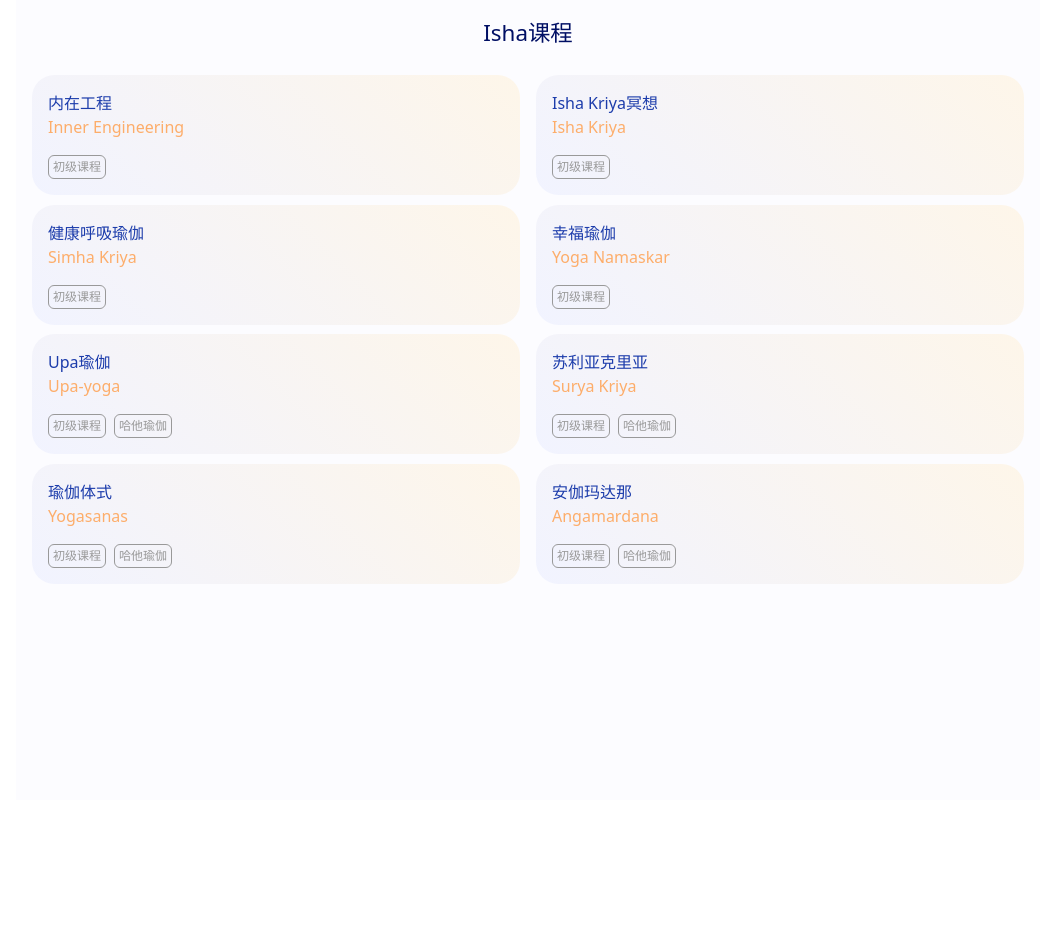
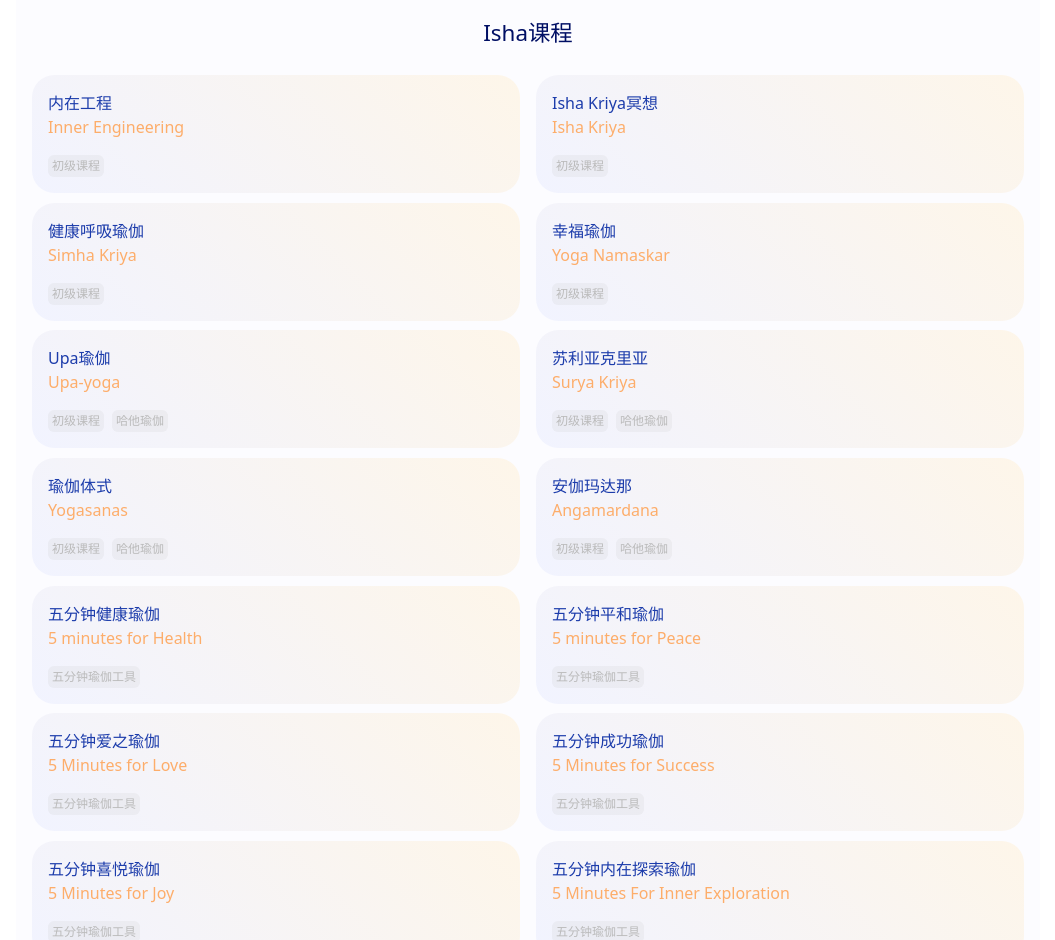
Before and after one commit to allinisha/homonovus-nextjs, a Next.js app: page /isha/course in a window 1280 px wide. Shown: the top 940 px of the page, without its empty margins (112-1167 px from the left). Before the commit the page ends 800 px from the top, so only its background shows below. Built offline with nearby package versions, Linux system fonts and the light colour scheme.

Commit message:
feat: 新增isha模块

```diff
--- a/src/pages/isha/course/detail.js
+++ b/src/pages/isha/course/detail.js
@@ -18,12 +18,51 @@
         "实现内心的平静喜悦和满足",
       ],
     },
+    "5-minutes-for-health": {
+      name: "五分钟健康瑜伽",
+      englishName: "5 minutes for Health",
+      introduce: `<p>在这个充斥着快节奏生活方式，案头工作和环境污染的世界中，健康似乎遥不可及。在这个视频中，萨古鲁将从瑜伽的独特视角来看待健康。只需留意一些简单的基本要素，你便能保证自己的健康。</p><div class="flex justify-center mt-[1rem]"><iframe src="//player.bilibili.com/player.html?aid=248414511&bvid=BV16v411V7Jw&cid=348173088&p=1"  width="400" height=200 allowfullscreen="true"></iframe></div>`,
+      courseVideo: `<iframe src="//player.bilibili.com/player.html?aid=760879782&bvid=BV1664y1k7HT&cid=348226730&p=1"  width="400" height=200 allowfullscreen="true" allowfullscreen="true"> </iframe>`,
+    },
+    "5-minutes-for-peace": {
+      name: "五分钟平和瑜伽",
+      englishName: "5 Minutes For Peace",
+      introduce: `<p>你在寻求平静么？是时候停止追寻，开始掌控了！这里有个能在你之内创造平静的化学物质的方法。从每天花上几分钟开始，逐渐摆脱你的束缚，你会看到，平静，就在此时，此地。</p><div class="flex justify-center mt-[1rem]"><iframe src="//player.bilibili.com/player.html?aid=375894308&bvid=BV1Eo4y1278V&cid=349739156&p=1"  width="400" height=200 allowfullscreen="true"></iframe></div>`,
+      courseVideo: `<iframe src="//player.bilibili.com/player.html?aid=503496584&bvid=BV14g411G7qA&cid=349742495&p=1"  width="400" height=200 allowfullscreen="true" allowfullscreen="true"></iframe>`,
+    },
+    "5-minutes-for-love": {
+      name: "五分钟爱之瑜伽",
+      englishName: "5 Minutes for Love",
+      introduce: `<p>在每一段关系中，你都体验过片刻的真爱，但那些时刻是否来了又走？如果你能够永远保持爱的品质，那又将会怎样？萨古鲁解读了爱的本质，并揭示如何能通过每天仅五分钟的练习，让爱成为你生命的常态。</p><div class="flex justify-center mt-[1rem]"><iframe src="//player.bilibili.com/player.html?aid=756280713&bvid=BV17r4y1M7Gp&cid=285221473&p=1" width="400" height=200 allowfullscreen="true"></iframe></div>`,
+      courseVideo: `<iframe src="//player.bilibili.com/player.html?aid=971322066&bvid=BV1yp4y1W7oU&cid=285224634&p=1"  width="400" height=200 allowfullscreen="true" allowfullscreen="true"></iframe>`,
+    },
+
+    "5-minutes-for-joy": {
+      name: "五分钟喜悦瑜伽",
+      englishName: "5 Minutes for Joy",
+      introduce: `<p>你能说你时时刻刻都充满着喜悦么？你或许觉得那些说可以的人，不是怪胎就是在骗人，对么？不是的。有种方法能让喜悦时刻伴随你。有时候你所需要做的只是退后一步，换个视角。详情请看视频！</p><div class="flex justify-center mt-[1rem]"><iframe src="//player.bilibili.com/player.html?aid=846231816&bvid=BV1K54y1H7YX&cid=355519891&p=1"  width="400" height=200 allowfullscreen="true"></iframe></div>`,
+      courseVideo: `<iframe src="//player.bilibili.com/player.html?aid=204054806&bvid=BV18h411C7WJ&cid=292742493&p=1"  width="400" height=200 allowfullscreen="true" allowfullscreen="true"></iframe>`,
+    },
+    "5-minutes-for-success": {
+      name: "五分钟成功瑜伽",
+      englishName: "5 Minutes for Success",
+      introduce: `<p>你在生活中有多成功最终取决于你能多有效地使用你的头脑和身体。萨古鲁在这里指出了一些你应该在身心层面培养的基本品质。他提供了一项五分钟的每日练习，可使头脑日益清晰。试试看吧！</p><div class="flex justify-center mt-[1rem]"><iframe src="//player.bilibili.com/player.html?aid=546141687&bvid=BV1Kq4y1L7q9&cid=354575003&p=1"  width="400" height=200 allowfullscreen="true"></iframe></div>`,
+      courseVideo: `<iframe src="//player.bilibili.com/player.html?aid=546186343&bvid=BV18q4y1L7C1&cid=354608161&p=1"  width="400" height=200 allowfullscreen="true" allowfullscreen="true"></iframe>`,
+    },
+    "5-minutes-for-inner-exploration": {
+      name: "五分钟内在探索瑜伽",
+      englishName: "5 Minutes For Inner Exploration",
+      introduce: `<p>你是否曾疑惑过生命中有没有超越身体和头脑的维度？为了触及这些维度，我们需要净化造就我们的五大元素——土，水，火，风和空。瑜伽即是达成这个目标的技术。</p><div class="flex justify-center mt-[1rem]"><iframe src="//player.bilibili.com/player.html?aid=546318543&bvid=BV1Vq4y1s79s&cid=358379896&p=1"  width="400" height=200 allowfullscreen="true"></iframe></div>`,
+      courseVideo: `<iframe src="//player.bilibili.com/player.html?aid=631367763&bvid=BV1vb4y1C71s&cid=358386951&p=1"  width="400" height=200 allowfullscreen="true" allowfullscreen="true"> </iframe>`,
+    },
     "isha-kriya": {
-      name: "苏利亚克里亚",
+      name: "Isha Kriya冥想",
       englishName: "Isha Kriya",
       introduce:
         "<p>Isha Kriya 是一个简单而有效的过程，植根于瑜伽科学的永恒智慧。由萨古鲁提供，它有潜力改变任何愿意每天投资12分钟的人的生活。</p><p>Isha Kriya 的目的是帮助一个人接触到自己存在的源头，按照自己的愿望和愿景创造生活。每日练习 Isha Kriya 有助于带来健康、活力、平和与幸福。它是应对现代生活繁忙节奏的有力工具。</p><p>今天，对大多数人来说，“瑜伽”这个词通常会让人想到把身体扭成各种不可能的姿势的画面。瑜伽的身体层面只是这个多维科学的一个方面。瑜伽是一种技术，能让身体和头脑达到它们能力的顶峰，让人活出生命的极致。</p><p>为每个人提供“一滴灵性”是萨古鲁的愿景。通过 Isha Kriya 引导冥想，现在每个人都可以舒适地在自己家中获得灵性过程所带来的可能性。</p>",
       benefits: ["发展头脑清晰度与专注力", "培养头脑稳定性", "创造平和与幸福"],
+      practiceGuide: `<h2>准备</h2><ul><li>面向东方，双腿交叉而坐，脊柱舒适直立。</li><li>双手放在大腿上，掌心朝上。</li><li>脸微微上仰，闭上眼睛，注意力轻柔地停留在双眉之间。</li></ul><h2>冥想</h2><h3>阶段一</h3><ul><li>轻柔而缓慢地吸气和呼气。</li><li>每次吸气时，心里默念 ：“ 我不是身体（I am not the body）” 。吸气的时长应该和这个念头持续的时长相等。</li><li>每次呼气时，心里默念：“ 我也不是头脑（I am not even the mind）” 。呼气的时长应该和这个念头持 续的时长相等。</li><li>如此重复7至11分钟。</li></ul><img src="/assets/images/isha-kriya-1.png"><h3>阶段二</h3><ul><li>发长音“啊”7次，每次发音都要完全地呼气。</li><li>这个声音应该发自肚脐往下一点的 位置。</li><li>发音无需很响，但要响到足以感觉到声音的振动。</li></ul><h3>阶段三</h3><ul><li>脸微微上仰，注意力轻柔地停留在双眉之间，这样坐5至 6分钟。</li><li>这个练习的总时长在12至18分钟之间。如果愿意，你可以坐久一些。</li></ul><h2>请注意</h2><p>当你坐下来练习Isha Kriya时，不要去注意头脑或身体的活动。无论在你的身体或头脑中发生了什么，就只是忽略它，单纯地坐在那里。</p><p>中途不要停顿，因为这会扰乱练习过程中发生的能量重组。</p><ul><li>如果你每次至少做12分钟，这个kriya 将产生最大的效益。</li><li>前48天每天做两次（这被认为是一个完整的mandala或周期），之后每天至少做一次。</li></ul><p>你可以在一天中的任何时间提醒自己“ 我不是身体，我也不是头脑（I am not the body. I am not even the mind）”。</p><p>中途不要停顿，因为这会扰乱练习过程中发生的能量重组。</p>`,
+      courseVideo: `<iframe src="//player.bilibili.com/player.html?aid=931487561&bvid=BV1fM4y1T7LS&cid=570321740&p=1" width="400" height=200 allowFullScreen="true"></iframe>`,
     },
     "simha-kriya": {
       name: "健康呼吸瑜伽",
@@ -48,6 +87,7 @@
         "强健下背部肌肉",
         "避免年龄增长带来的脊柱塌陷为整个身体带来全方位的益处",
       ],
+      courseVideo: `<iframe src='//player.bilibili.com/player.html?bvid=BV1Xr4y1c7vD&cid=247866627&p=1&share_source=copy_web' width="400" height=200 allowFullScreen="true"></iframe>`,
     },
     "5-minute-yoga-tools": {
       name: "五分钟瑜伽工具",
@@ -119,10 +159,14 @@
     },
   };
 
+  const renderTitle = (title) => (
+    <h2 className="text-[1.2rem] mb-[0.4rem] text-[#1c3cab]">{title}</h2>
+  );
+
   const renderBenefits = (benefits) => {
     return (
-      <>
-        <h2 className="text-[1.2rem] mb-[0.4rem] text-[#1c3cab]">课程益处</h2>
+      <div className="mb-[2rem]">
+        {renderTitle("课程益处")}
         <ul className="leading-9">
           {benefits.map((benefit) => (
             <li className="mb-[0.8rem] leading-6 text-[#333]">
@@ -130,25 +174,67 @@
             </li>
           ))}
         </ul>
-      </>
+      </div>
+    );
+  };
+
+  const renderIntroduce = (introduce) => {
+    return (
+      <div className="mb-[2rem]">
+        {renderTitle("课程介绍")}
+        <div
+          className="whitespace-pre-wrap leading-7 text-[1rem] text-[#333]"
+          dangerouslySetInnerHTML={{ __html: introduce }}
+        ></div>
+      </div>
+    );
+  };
+
+  const renderCourseVideo = (courseVideo) => {
+    return (
+      <div className="mb-[2rem]">
+        {renderTitle("课程视频")}
+        <div
+          className="flex justify-center mt-[1rem]"
+          dangerouslySetInnerHTML={{ __html: courseVideo }}
+        ></div>
+      </div>
+    );
+  };
+
+  const renderPracticeGuide = (practiceGuide) => {
+    return (
+      <div className="mb-[2rem]">
+        {renderTitle("练习指引")}
+        <div
+          className="whitespace-pre-wrap leading-7 mb-[2rem] text-[1rem] text-[#333] common-html-wrap"
+          dangerouslySetInnerHTML={{ __html: practiceGuide }}
+        ></div>
+      </div>
     );
   };
 
   const renderDetail = () => {
     const detailData = allCourseDict[id];
-    const { name, englishName, introduce, benefits = [] } = detailData;
+    const {
+      name,
+      englishName,
+      introduce,
+      benefits = [],
+      practiceGuide,
+      courseVideo,
+    } = detailData;
     return (
       <div className="p-[1.4rem]">
         <div className="text-[1.8rem] text-[#1c3cab]">{name}</div>
         <div className="text-[1.4rem] text-[#fdad6a] mb-[1rem]">
           {englishName}
         </div>
-        <h2 className="text-[1.2rem] text-[#1c3cab] mb-[0.4rem]">课程介绍</h2>
-        <div
-          className="whitespace-pre-wrap leading-7 mb-[2rem] text-[1rem] text-[#333]"
-          dangerouslySetInnerHTML={{ __html: introduce }}
-        ></div>
+        {!!introduce && renderIntroduce(introduce)}
         {!!benefits.length && renderBenefits(benefits)}
+        {!!practiceGuide && renderPracticeGuide(practiceGuide)}
+        {!!courseVideo && renderCourseVideo(courseVideo)}
+        <></>
       </div>
     );
   };
--- a/src/pages/isha/course/index.js
+++ b/src/pages/isha/course/index.js
@@ -8,6 +8,9 @@
     },
     "beginner-programs": {
       name: "初级课程",
+    },
+    "5-minute-yoga-tools": {
+      name: "五分钟瑜伽工具",
     },
   };
   const allCourse = [
@@ -35,11 +38,6 @@
       englishName: "Yoga Namaskar",
       tags: ["beginner-programs"],
     },
-    // {
-    //   id: "5-minute-yoga-tools",
-    //   name: "五分钟瑜伽工具",
-    //   englishName: "5 Minute Yoga Tools",
-    // },
     {
       id: "upa-yoga",
       name: "Upa瑜伽",
@@ -63,6 +61,42 @@
       name: "安伽玛达那",
       englishName: "Angamardana",
       tags: ["beginner-programs", "hatha-yoga"],
+    },
+    {
+      id: "5-minutes-for-health",
+      name: "五分钟健康瑜伽",
+      englishName: "5 minutes for Health",
+      tags: ["5-minute-yoga-tools"],
+    },
+    {
+      id: "5-minutes-for-peace",
+      name: "五分钟平和瑜伽",
+      englishName: "5 minutes for Peace",
+      tags: ["5-minute-yoga-tools"],
+    },
+    {
+      id: "5-minutes-for-love",
+      name: "五分钟爱之瑜伽",
+      englishName: "5 Minutes for Love",
+      tags: ["5-minute-yoga-tools"],
+    },
+    {
+      id: "5-minutes-for-success",
+      name: "五分钟成功瑜伽",
+      englishName: "5 Minutes for Success",
+      tags: ["5-minute-yoga-tools"],
+    },
+    {
+      id: "5-minutes-for-joy",
+      name: "五分钟喜悦瑜伽",
+      englishName: "5 Minutes for Joy",
+      tags: ["5-minute-yoga-tools"],
+    },
+    {
+      id: "5-minutes-for-inner-exploration",
+      name: "五分钟内在探索瑜伽",
+      englishName: "5 Minutes For Inner Exploration",
+      tags: ["5-minute-yoga-tools"],
     },
     // {
     //   id: 10,
@@ -89,7 +123,7 @@
         <div className="flex mt-[1rem] flex-wrap space-x-2">
           {tags.map((tag) => (
             <span
-              className="text-[0.75rem] px-[4px] py-[2px] text-[#999] rounded-md border border-[#999]"
+              className="text-[0.75rem] px-[4px] py-[2px] bg-[#bababa24] text-[#bababa] rounded-md"
               onClick={(e) => handleTagClick(e, tag)}
             >
               {tagDict[tag].name}
```
Also changed, not shown: src/styles/globals.css (+13 -0 lines), public/assets/images/isha-kriya-1.png (added).
